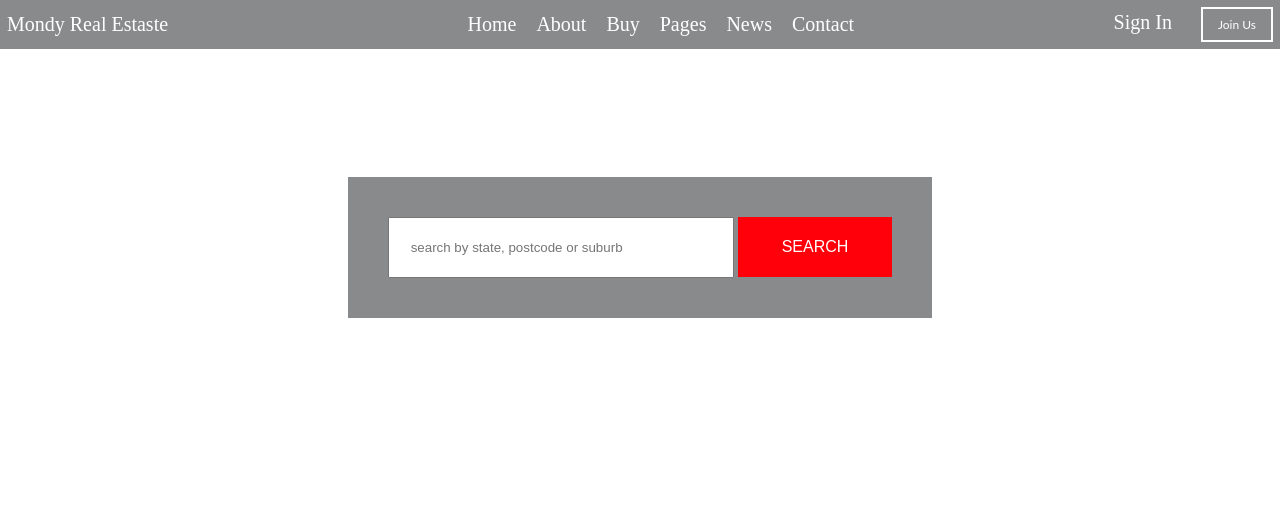
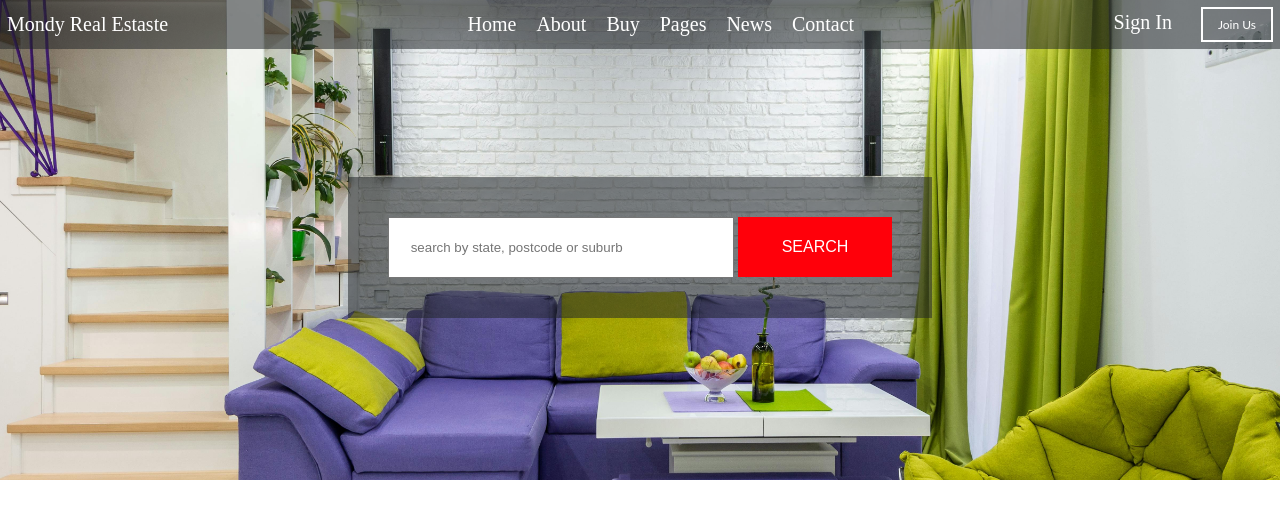
Before and after one commit to francesc-pablo/real_estate_landing, a plain HTML site: page index.html in a window 1280 px wide. Shown: the top 525 px of the page. Drawn offline with Linux system fonts and the light colour scheme.

Commit message:
fourth commit

```diff
--- a/css/style.css
+++ b/css/style.css
@@ -26,7 +26,7 @@ nav a {
 }
 
 header {
-    background-image: url(./assets/images/re2.jpg);
+    background-image: url(../assets/images/re2.jpg);
     background-repeat: no-repeat;
     background-position: center;
     background-size: cover;
```
